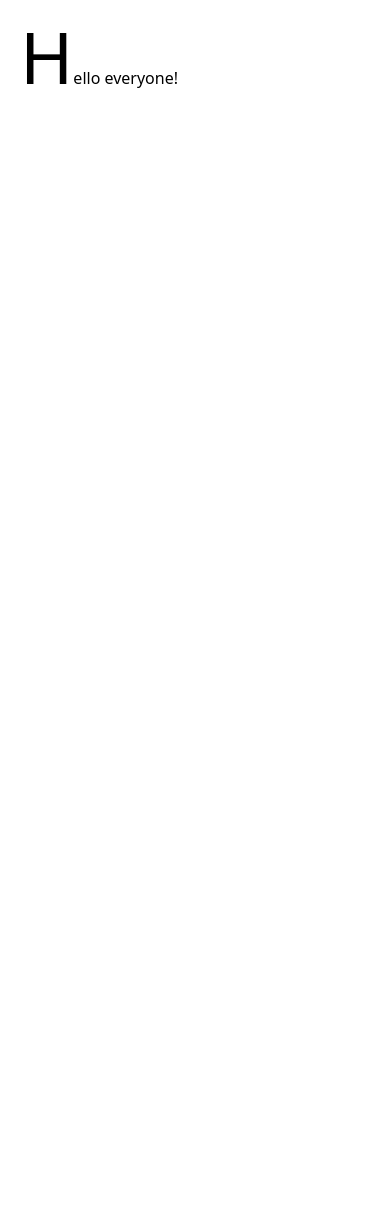
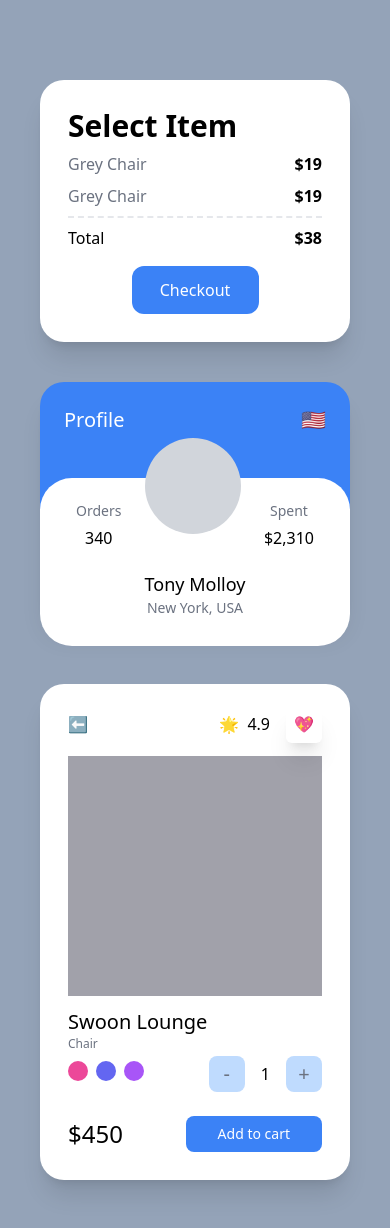
Before and after one commit to NoTabaco/carrot-market, a Next.js app: page / in a window 390 px wide. Shown: the top 1228 px of the page. Before the commit the page ends 844 px from the top, so only its background shows below. Built offline with nearby package versions, Linux system fonts and the light colour scheme.

Commit message:
Responsive Modifiers

```diff
--- a/pages/index.tsx
+++ b/pages/index.tsx
@@ -1,9 +1,83 @@
 export default function Home() {
   return (
-    <div className="flex flex-col space-y-2 p-5">
-      <p className="first-letter:text-7xl first-letter:hover:text-purple-400">
-        Hello everyone!
-      </p>
+    <div className="bg-slate-400 py-20 px-10 grid gap-10 min-h-screen">
+      <div className="bg-white sm:hover:bg-pink-800 sm:bg-red-400 md:bg-teal-400 lg:bg-indigo-400 xl:bg-yellow-400 2xl:bg-pink-500 p-7 rounded-3xl shadow-xl">
+        <span className="font-semibold text-3xl">Select Item</span>
+        <ul>
+          {[1, 2].map((_, index) => (
+            <div key={index} className="flex justify-between my-2">
+              <span className="text-gray-500">Grey Chair</span>
+              <span className="font-semibold">$19</span>
+            </div>
+          ))}
+        </ul>
+        <div className="mt-2 pt-2 border-t-2 border-dashed flex justify-between">
+          <span>Total</span>
+          <span className="font-semibold">$38</span>
+        </div>
+        <button className="block mt-4 w-1/2 mx-auto bg-blue-500 text-white text-center p-3 rounded-xl hover:bg-teal-500 hover:text-black active:bg-yellow-500 focus:bg-red-500">
+          Checkout
+        </button>
+      </div>
+      <div className="bg-blue-500 rounded-3xl shadow-xl">
+        <div className="p-6 pb-16 flex justify-between">
+          <span className="text-white text-xl">Profile</span>
+          <span className="text-white text-xl">🇺🇸</span>
+        </div>
+        <div className="rounded-[32px] p-6 bg-white relative -top-5 h-[70%]">
+          <div className="flex justify-between items-end relative -top-16">
+            <div className="flex flex-col items-center relative top-4 left-3">
+              <span className="mb-[5px] text-sm text-gray-500">Orders</span>
+              <span className="font-medium">340</span>
+            </div>
+            <div className="h-24 w-24 bg-gray-300 rounded-full" />
+            <div className="flex flex-col items-center relative top-4 right-3">
+              <span className="mb-[5px] text-sm text-gray-500">Spent</span>
+              <span className="font-medium">$2,310</span>
+            </div>
+          </div>
+          <div className="flex flex-col items-center -mt-7 -mb-10">
+            <span className="font-medium text-lg">Tony Molloy</span>
+            <span className="text-sm text-gray-500">New York, USA</span>
+          </div>
+        </div>
+      </div>
+      <div className="bg-white p-7 rounded-3xl shadow-xl mt-[22px]">
+        <div className="flex justify-between items-center mb-5">
+          <span>⬅️</span>
+          <div className="space-x-4">
+            <span>🌟 &nbsp;4.9</span>
+            <span className="shadow-xl p-2 rounded-md">💖</span>
+          </div>
+        </div>
+        <div className="bg-zinc-400 h-60 mb-3" />
+        <div className="flex flex-col">
+          <span className="font-medium text-xl">Swoon Lounge</span>
+          <span className="text-xs text-gray-500">Chair</span>
+          <div className="mt-1 mb-6 flex justify-between items-center">
+            <div className="space-x-2">
+              <button className="bg-pink-500 w-5 h-5 rounded-full focus:ring-2 ring-offset-2 ring-pink-500 transition" />
+              <button className="bg-indigo-500 w-5 h-5 rounded-full focus:ring-2 ring-offset-2 ring-indigo-500 transition" />
+              <button className="bg-purple-500 w-5 h-5 rounded-full focus:ring-2 ring-offset-2 ring-purple-500 transition" />
+            </div>
+            <div className="flex items-center space-x-4">
+              <button className="bg-blue-200 flex justify-center items-center aspect-square w-9 text-xl text-gray-500 rounded-lg">
+                -
+              </button>
+              <span>1</span>
+              <button className="bg-blue-200 flex justify-center items-center aspect-square w-9 text-xl text-gray-500 rounded-lg">
+                +
+              </button>
+            </div>
+          </div>
+          <div className="flex justify-between items-center">
+            <span className="font-medium text-2xl">$450</span>
+            <button className="py-2 px-8 bg-blue-500 text-sm text-center text-white rounded-lg">
+              Add to cart
+            </button>
+          </div>
+        </div>
+      </div>
     </div>
   );
 }
```
